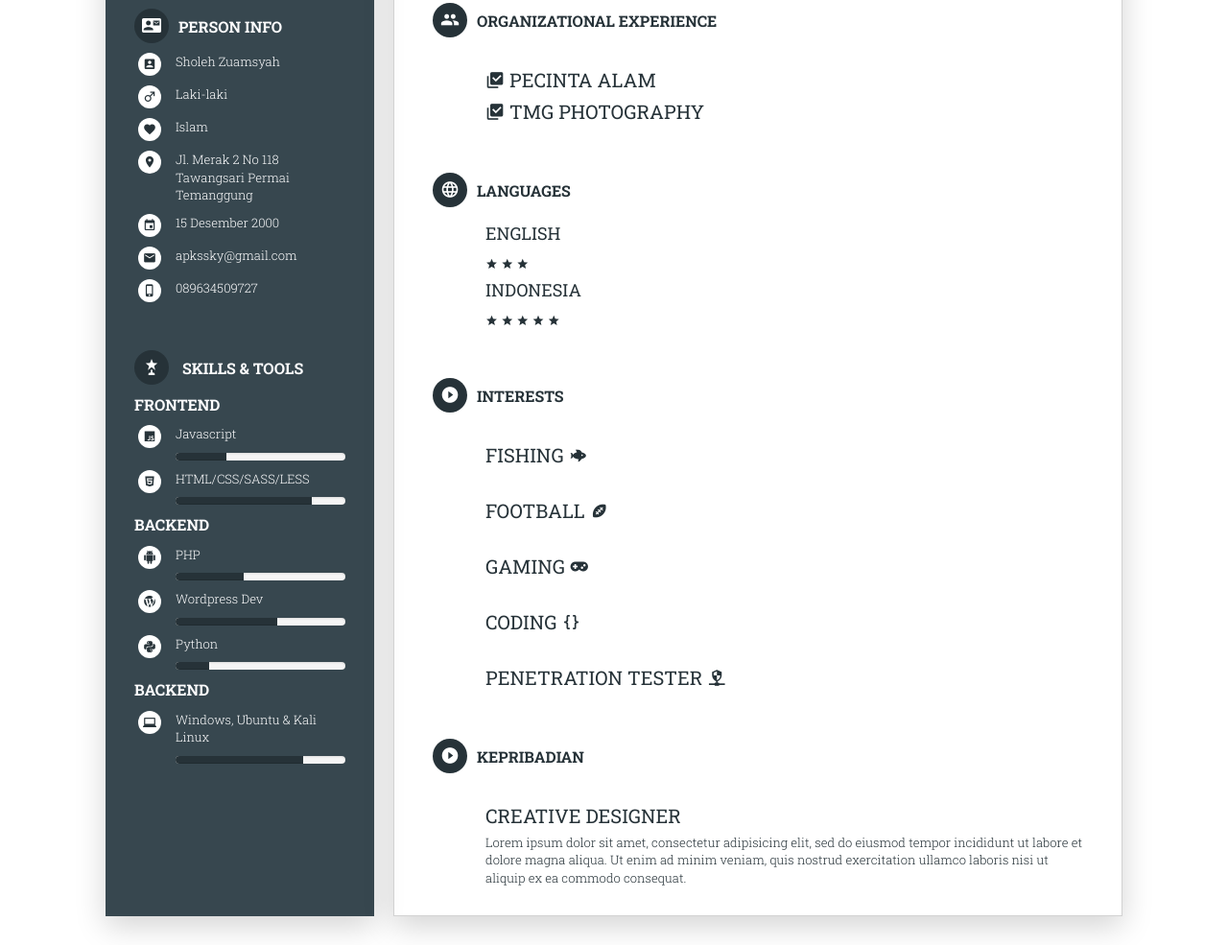
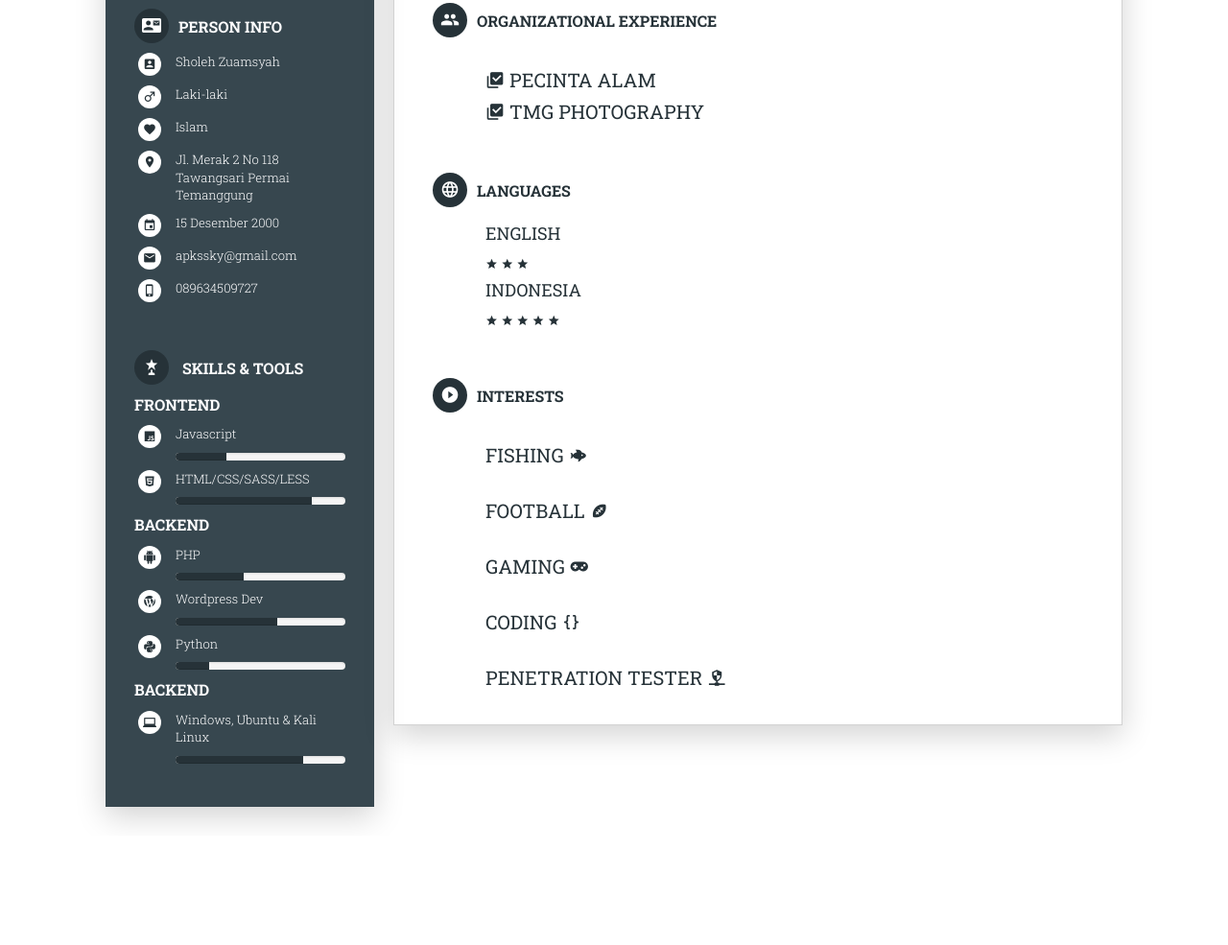
Before and after one commit to zuams/zuams.github.io, a plain HTML site: page index.html in a window 1280 px wide. Shown: the part 584-1569 px from the top of the page at 96% size. After the commit the page ends 1455 px from the top, so only its background shows below. Drawn offline with Linux system fonts and the light colour scheme; a script that the page names is missing; a web font is replaced by a local one.

Commit message:
Update index.html

```diff
--- a/index.html
+++ b/index.html
@@ -345,21 +345,6 @@
 							</div>
 						</div>
 					</section>
-					<section>
-						<h2 class="nino-sectionHeading">
-							<i class="mdi mdi-play-circle nino-icon"></i>Kepribadian
-						</h2>
-						<div class="nino-sectionContent">
-							<div class="inner">
-								<article>
-									<h3 class="nino-articleTitle">Creative Designer</h3>
-									<div class="nino-articleContent">
-										Lorem ipsum dolor sit amet, consectetur adipisicing elit, sed do eiusmod tempor incididunt ut labore et dolore magna aliqua. Ut enim ad minim veniam, quis nostrud exercitation ullamco laboris nisi ut aliquip ex ea commodo consequat.
-									</div>
-								</article>
-							</div>
-						</div>
-					</section>
 				</main>
 			</div>
 		</div>
```
